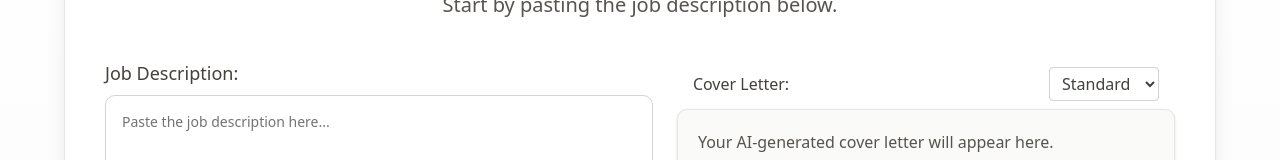
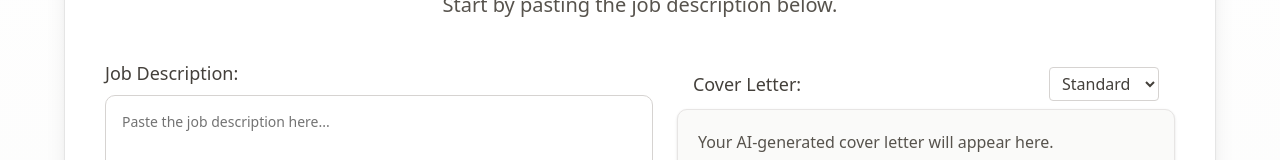
Before and after one commit to jspruance/coversnap, a Next.js app: page / in a window 1280 px wide. Shown: the part 238-398 px from the top of the page. Built offline with nearby package versions, Linux system fonts and the light colour scheme.

Commit message:
Fix font

```diff
--- a/src/app/page.tsx
+++ b/src/app/page.tsx
@@ -133,7 +133,7 @@ export default function Home() {
 
                 <div className="h-full flex flex-col">
                   <div className="px-4 py-2 flex justify-between items-center">
-                    <label htmlFor="style" className="text-stone-700 font-medium">Cover Letter:</label>
+                    <label htmlFor="style" className="text-stone-700 font-medium text-lg">Cover Letter:</label>
                     <select
                       id="style"
                       className="border border-stone-300 rounded px-2 py-1 cursor-pointer bg-white text-stone-700"
```
